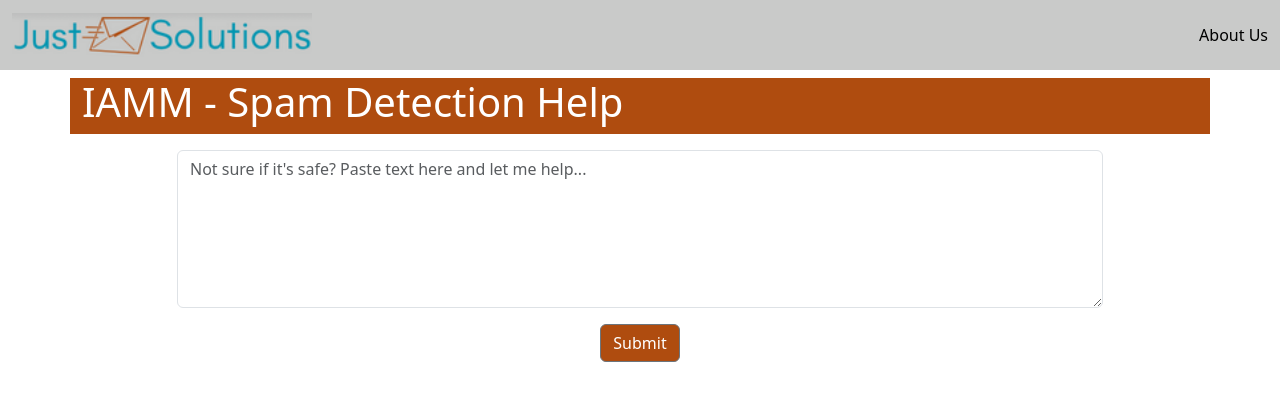
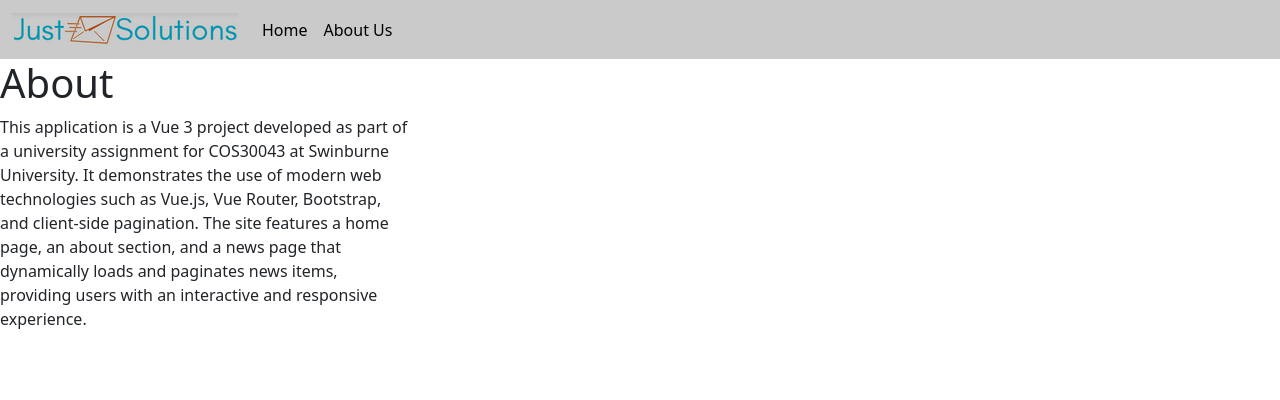
Before and after one commit to DeeDoubleYew/CTIP-Project-Group-5, a Vue app in the folder vue-spam-app/: page /about in a window 1280 px wide. Shown: the top 400 px of the page. Built offline with nearby package versions, Linux system fonts and the light colour scheme.

Commit message:
added nav

```diff
--- a/vue-spam-app/package.json
+++ b/vue-spam-app/package.json
@@ -11,7 +11,8 @@
   "dependencies": {
     "bootstrap": "^5.3.8",
     "scss": "^0.2.4",
-    "vue": "^3.5.22"
+    "vue": "^3.5.22",
+    "vue-router": "^4.6.3"
   },
   "devDependencies": {
     "@vitejs/plugin-vue": "^6.0.1",
--- a/vue-spam-app/src/App.vue
+++ b/vue-spam-app/src/App.vue
@@ -1,21 +1,26 @@
 <script setup>
+import { RouterView } from 'vue-router';
 import Home from './components/Home.vue'
+import { RouterLink } from 'vue-router';
 </script>
 
 <template>
-  <nav class="navbar bg-primary">
+  <nav class="navbar navbar-expand bg-primary">
     <div class="container-fluid">
-      <a class="navbar-brand" href="#"><img src="/logo.png" alt="Just Mail Solutions" class="img-fluid"
-          width="300" /></a>
-      <ul class="navbar-nav">
+      <router-link class="navbar-brand mb-0" to="/">
+        <img src="/logo.png" alt="Just Mail Solutions" class="img-fluid" />
+      </router-link>
+      <ul class="navbar-nav me-auto mb-2 mb-lg-0">
         <li class="nav-item">
-          <a class="nav-link active" href="#">About Us</a>
+          <router-link class="nav-link active" to="/">Home</router-link>
+        </li>
+        <li class="nav-item">
+          <router-link class="nav-link active" to="/about">About Us</router-link>
         </li>
       </ul>
-
     </div>
   </nav>
-  <Home />
+  <router-view />
 </template>
 
 <style></style>
--- /dev/null
+++ b/vue-spam-app/src/components/About.vue
@@ -0,0 +1,19 @@
+<script setup>
+import { ref } from "vue";
+</script>
+
+<template>
+  <div class="row text-start justify-content-between">
+    <div class="col-sm-10 col-md-10 col-lg-4">
+      <h1>About</h1>
+      <p>
+        This application is a Vue 3 project developed as part of a university
+        assignment for COS30043 at Swinburne University. It demonstrates the use
+        of modern web technologies such as Vue.js, Vue Router, Bootstrap, and
+        client-side pagination. The site features a home page, an about section,
+        and a news page that dynamically loads and paginates news items,
+        providing users with an interactive and responsive experience.
+      </p>
+    </div>
+  </div>
+</template>
--- a/vue-spam-app/src/components/Home.vue
+++ b/vue-spam-app/src/components/Home.vue
@@ -1,6 +1,5 @@
 <script setup>
 import { ref } from "vue";
-const results = ref(null);
 const spamInput = ref("");
 const prediction = ref(null);
 const confidence = ref(null);
--- a/vue-spam-app/src/main.js
+++ b/vue-spam-app/src/main.js
@@ -1,7 +1,10 @@
 import { createApp } from "vue";
 import App from "./App.vue";
+import router from "./router";
 import "bootstrap/dist/css/bootstrap.min.css";
 import "bootstrap/dist/js/bootstrap.bundle.min.js";
 import "./style.css";
 
-createApp(App).mount("#app");
+const app = createApp(App);
+app.use(router);
+app.mount("#app");
```
Also changed, not shown: vue-spam-app/src/router/index.js (added, +13 -0 lines), vue-spam-app/public/Untitled_design.png (added), 1 other file (tests, documents, lock files or other folders).
